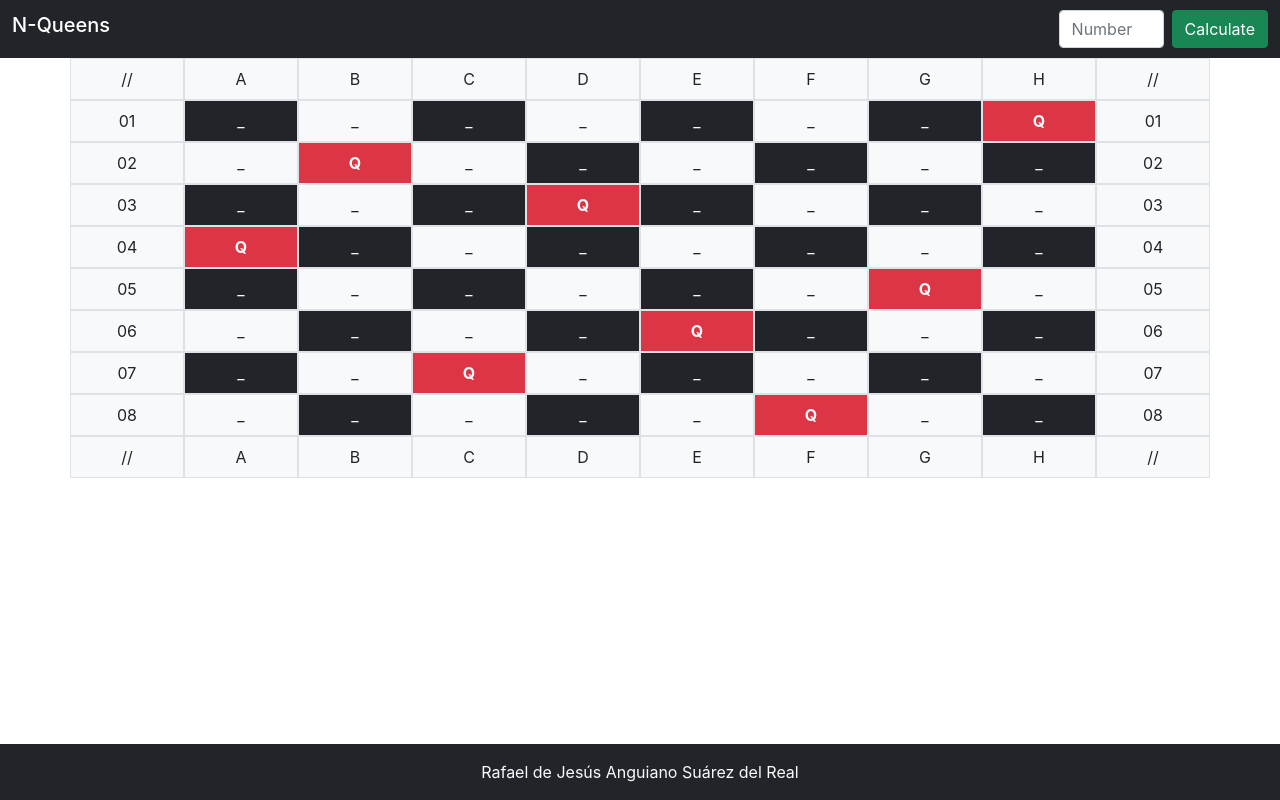
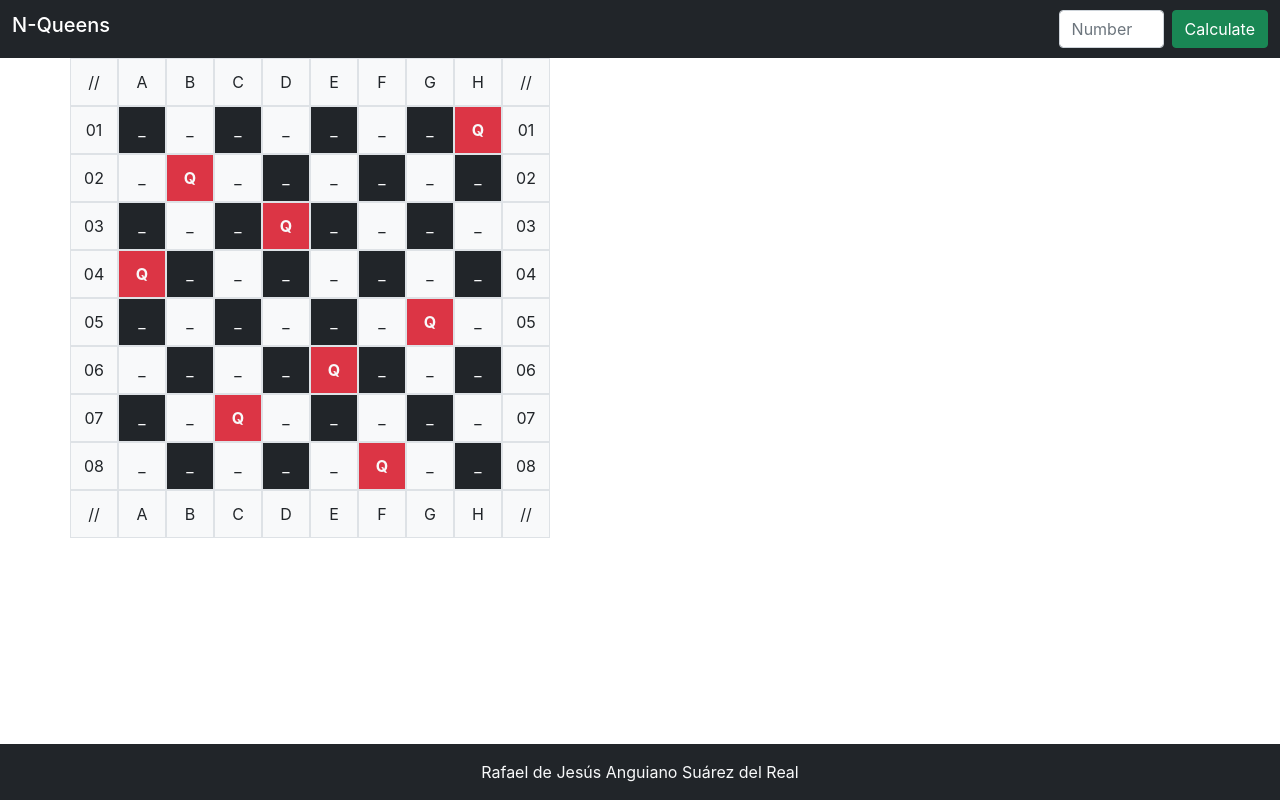
Before and after one commit to Rafael-Anguiano/Web-Queens, a React (Create React App) app: page / in a window 1280 px wide. Built offline with nearby package versions, Linux system fonts and the light colour scheme.

Commit message:
style tile as a square

```diff
--- a/src/components/header.js
+++ b/src/components/header.js
@@ -25,7 +25,7 @@ const Header = ({setBoardsize, currentValue}) => {
                         placeholder="Number"
                         type="number"
                         min={1}
-                        max={30}
+                        max={45}
                         onChange={setValue}
                         ></input>
                     <button type="submit" className="btn btn-success">Calculate</button>
--- a/src/components/tile.js
+++ b/src/components/tile.js
@@ -25,8 +25,8 @@ function Tile({number, color=false, rowNumber, index, size}) {
             fgColor = "dark"
     }
     return (
-        <div className={`tile col tile bg-${bgColor} border p-0`}>
-            <p className={`text-${fgColor} bold text-center m-2`}>{number}</p>
+        <div className={`tile col tile bg-${bgColor} border p-0 d-flex align-items-center justify-content-center text-center`} style={{maxWidth: "3rem", height: "3rem", width: "3rem"}}>
+            <p className={`text-${fgColor} bold m-0`} >{number}</p>
         </div>
     )
 }
```
